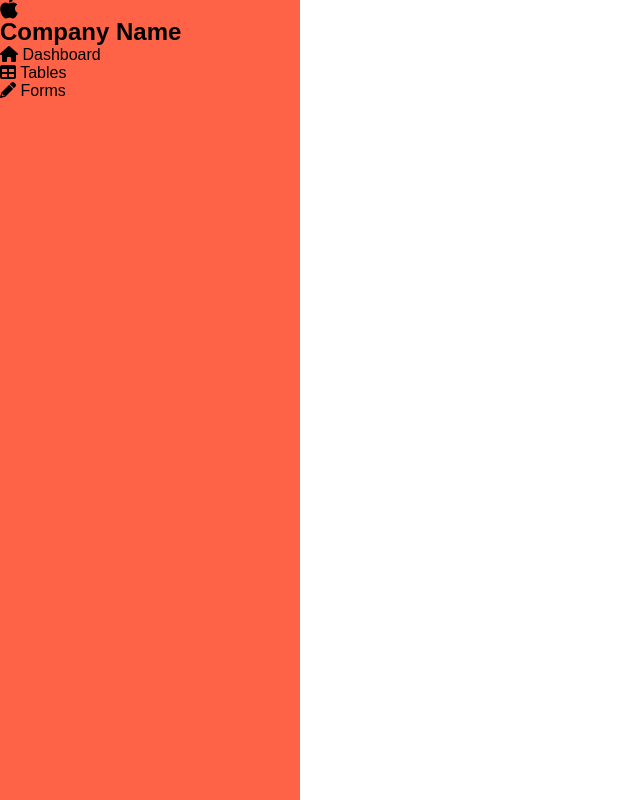
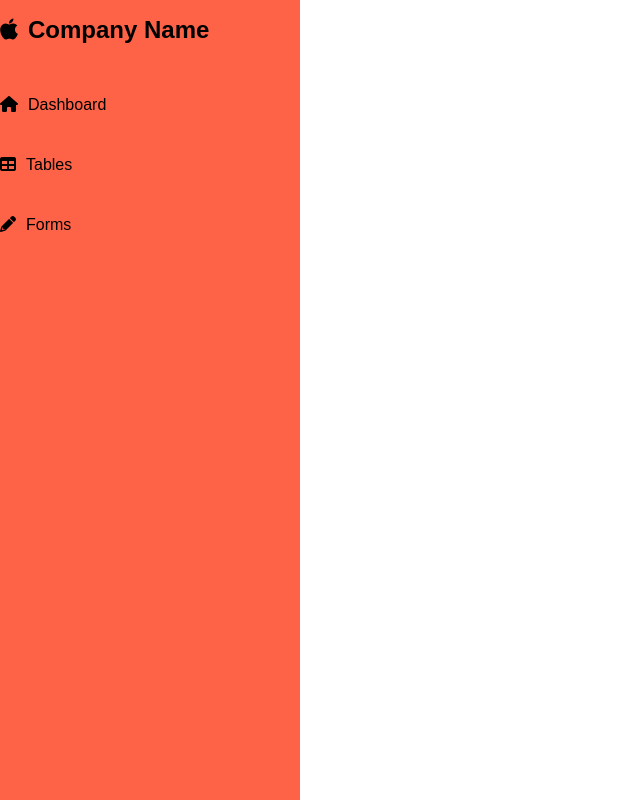
Before and after one commit to faruksajeeb/admin_template, a plain HTML site: page index.html in a window 1280 px wide. Shown: the whole page, without its empty margins (0-640 px from the left). Drawn offline with Linux system fonts and the light colour scheme.

Commit message:
update css on style.css

```diff
--- a/index.html
+++ b/index.html
@@ -1,36 +1,49 @@
 <!DOCTYPE html>
 <html lang="en">
+
 <head>
     <meta charset="UTF-8">
     <meta http-equiv="X-UA-Compatible" content="IE=edge">
     <meta name="viewport" content="width=device-width, initial-scale=1.0">
     <title>Responsive Admin Dashboard</title>
     <link rel="stylesheet" type="text/css" href="./style.css">
-    <link rel="stylesheet" type="text/css" href="https://cdnjs.cloudflare.com/ajax/libs/font-awesome/6.2.0/css/all.min.css">
+    <link rel="stylesheet" type="text/css"
+        href="https://cdnjs.cloudflare.com/ajax/libs/font-awesome/6.2.0/css/all.min.css">
 </head>
+
 <body>
     <div class="container">
         <div class="navigation">
             <ul>
                 <li>
+                    <a href="">
                         <span class="icon"><i class="fa-brands fa-xl fa-apple"></i></span>
                         <span class="title">
                             <h2>Company Name</h2>
                         </span>
+                    </a>
                 </li>
                 <li>
+                    <a href="">
                         <span class="icon"><i class="fa-solid fa-house"></i></span>
                         <span class="title">Dashboard </span>
+                    </a>
                 </li>
                 <li>
+                    <a href="">
                         <span class="icon"><i class="fa-solid fa-table"></i></span>
                         <span class="title">Tables </span>
-                </li><li>
+                    </a>
+                </li>
+                <li>
+                    <a href="">
                         <span class="icon"><i class="fa-solid fa-pencil"></i></span>
                         <span class="title">Forms </span>
+                    </a>
                 </li>
             </ul>
         </div>
     </div>
 </body>
+
 </html>
--- a/style.css
+++ b/style.css
@@ -16,4 +16,53 @@ body{
     width: 300px;
     height: 100%;
     background-color: tomato;
+    transition: 0.5s;
+    overflow: hidden;
 }
+.navigation ul{
+    position: absolute;
+    top: 0;
+    left: 0;
+    width: 100%;
+}
+.navigation ul li{
+    position: relative;
+    width: 100%;
+    list-style: none;
+}
+.navigation ul li:hover{
+   background-color:antiquewhite;
+}
+.navigation ul li:nth-child(1){
+    margin-bottom: 15px;
+ }
+.navigation ul li:nth-child(1):hover{
+    background-color:transparent;
+ }
+ .navigation ul li a{
+    position: relative;
+    display: block;
+    width: 100%;
+    display: flex;
+    text-decoration: none;
+    color:#000;
+}
+.navigation ul li a .icon{
+    position: relative;
+    display: block;
+    min-height: 60px;
+    height: 60px;
+    line-height: 60px;
+    text-align: center;
+}
+.navigation ul li a .icon .fa{
+    font-size: 24px;
+}
+.navigation ul li a .title{
+    position: relative;
+    display: block;
+    padding: 0 10px;
+    height: 60px;
+    line-height: 60px;
+    white-space: nowrap;
+}
```
Lines whose indentation alone changed are shown as unchanged.
